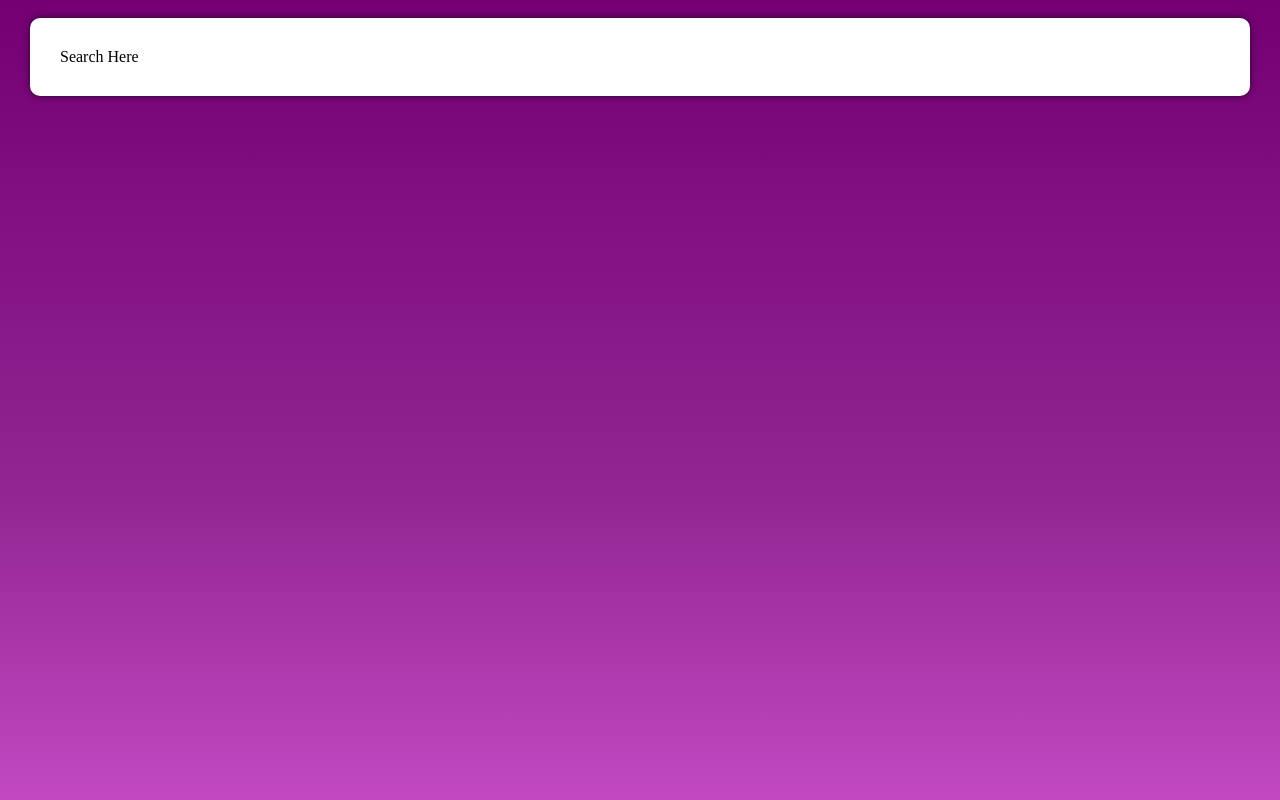
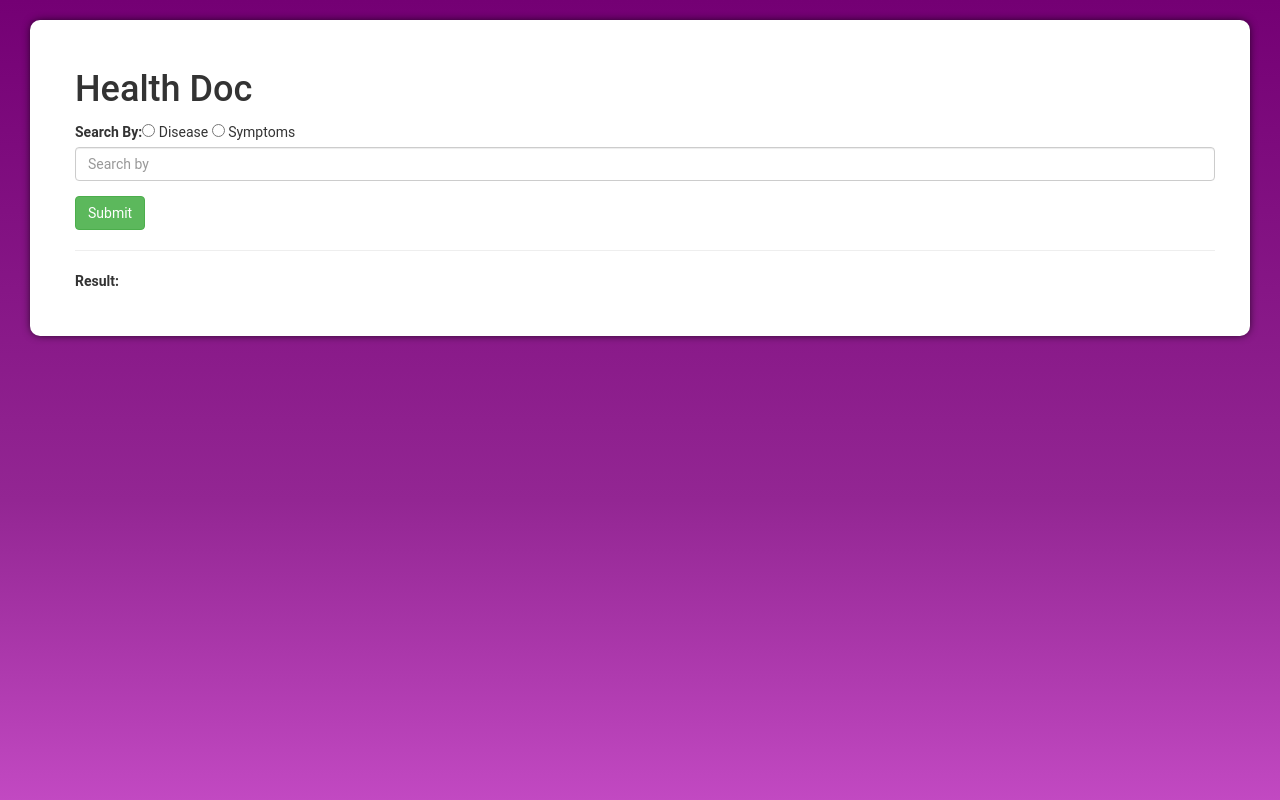
Before and after one commit to sahariardev/HealthDoc-frontend, an Angular app: page / in a window 1280 px wide. Shown: the top 800 px of the page. Built offline with nearby package versions, Linux system fonts and the light colour scheme.

Commit message:
search by disease and symptom done

```diff
--- a/package.json
+++ b/package.json
@@ -11,11 +11,13 @@
   },
   "private": true,
   "dependencies": {
-    "@angular/animations": "~7.2.0",
+    "@angular/animations": "^7.2.9",
+    "@angular/cdk": "^7.3.5",
     "@angular/common": "~7.2.0",
     "@angular/compiler": "~7.2.0",
     "@angular/core": "~7.2.0",
     "@angular/forms": "~7.2.0",
+    "@angular/material": "^7.3.5",
     "@angular/platform-browser": "~7.2.0",
     "@angular/platform-browser-dynamic": "~7.2.0",
     "@angular/router": "~7.2.0",
--- a/src/app/app.module.ts
+++ b/src/app/app.module.ts
@@ -1,10 +1,10 @@
 import { BrowserModule } from '@angular/platform-browser';
 import { NgModule } from '@angular/core';
-
+import { HttpClientModule } from '@angular/common/http';
 import { AppRoutingModule } from './app-routing.module';
 import { AppComponent } from './app.component';
 import { SearchPageComponent } from './search-page/search-page.component';
-
+import { FormsModule } from '@angular/forms';
 @NgModule({
 declarations: [
 AppComponent,
@@ -12,7 +12,9 @@ import { SearchPageComponent } from './search-page/search-page.component';
 ],
 imports: [
 BrowserModule,
-    AppRoutingModule
+AppRoutingModule,
+FormsModule ,
+HttpClientModule
 ],
 providers: [],
 bootstrap: [AppComponent]
--- a/src/app/search-page/search-page.component.css
+++ b/src/app/search-page/search-page.component.css
@@ -1,7 +1,9 @@
+@import url('https://unpkg.com/bootstrap@3.3.7/dist/css/bootstrap.min.css');
 .h-100
 {
-    height: 1000px;
+    min-height: 1000px;
     width: 100%;
+    padding-bottom: 100px;
 }
 .search-container
 {
@@ -11,3 +13,6 @@
     margin: 0px 30px;
     box-shadow: 0px 0px 10px -2px black;
 }
+* {
+    font-family: Roboto;
+  }
--- a/src/app/search-page/search-page.component.html
+++ b/src/app/search-page/search-page.component.html
@@ -1,6 +1,39 @@
 <div class="gradient-color-01 h-100">
   <div style="opacity:0;">Start here</div>
   <div class="search-container">
-    Search Here
+  <div class="container">
+  <h1>Health Doc</h1>
+
+  <form #searchInfo = "ngForm" (ngSubmit) = "onClickSubmit(searchInfo.value)">
+  <div class="form-group">
+  <label>Search By: </label>
+  <input type="radio" name="dissym" value="1" ngModel> Disease
+  <input type="radio" name="dissym" value="0" ngModel> Symptoms
+
+  <input type="text" class="form-control" ngModel id="name" name="disease"
+  placeholder="Search by" required>
   </div>
-</div>
+
+  <button type="submit" class="btn btn-success">Submit</button>
+<br/>
+<hr>
+  <label>Result:</label>
+  <div [innerHtml]="htmlVariable"></div>
+  <div class="container">
+      <ol>
+        <li *ngFor="let d of data">
+      <label>Name : {{d._source.name}}</label><br/>
+      <div>Symptoms:
+        <ul>
+          <li *ngFor="let s of d._source.symptom">{{s}}</li>
+          <hr>
+        </ul>
+      </div>
+      </li>
+    </ol>
+  </div>
+
+  </form>
+  </div>
+  </div>
+  </div>
--- a/src/app/search-page/search-page.component.ts
+++ b/src/app/search-page/search-page.component.ts
@@ -1,15 +1,59 @@
 import { Component, OnInit } from '@angular/core';
-
+import { HttpClient } from '@angular/common/http';
+import { $ } from 'protractor';
 @Component({
-  selector: 'app-search-page',
-  templateUrl: './search-page.component.html',
-  styleUrls: ['./search-page.component.css']
+selector: 'app-search-page',
+templateUrl: './search-page.component.html',
+styleUrls: ['./search-page.component.css']
 })
 export class SearchPageComponent implements OnInit {
 
-  constructor() { }
+constructor(private http: HttpClient) { }
 
-  ngOnInit() {
-  }
+ngOnInit() {
+}
+
+data = [];
+configUrl = "";
+onClickSubmit(data) {
+    this.htmlVariable ="";
+    console.log(data.dissym);
+    var disname;
+    if(data.dissym== 0){
+        this.configUrl = "http://192.168.50.137:8080/api/v1/search/by/symptoms/";
+        disname={
+            "symptoms" : data.disease.split(',')
+        };
+    }
+    else{
+        this.configUrl = "http://192.168.50.137:8080/api/v1/search/by/disease/";
+        disname={
+            "name" : data.disease
+        };
+    }
+        this.http.post(this.configUrl,
+            disname).subscribe(
+        (val) => {
+            console.log("POST call successful value returned in body",
+            val.hits.hits.length);
+            this.data = val.hits.hits;
+            if(val.hits.hits.length>0){
+                console.log("POST call successful value returned in body",
+            val);
+            console.log("POST call successful value returned in body",
+            val.hits.hits[0]);
+            }
+            else{
+                this.htmlVariable = "<span>No Data Found</span>";
+            }
+        },
+        response => {
+            console.log("POST call in error", response);
+        },
+        () => {
+            console.log("The POST observable is now completed.");
+        });
+// return this.http.get(this.configUrl);
+}
 
 }
```
Also changed, not shown: src/app/app.component.html (line endings or trailing spaces), 1 other file (tests, documents, lock files or other folders). Lines whose indentation alone changed are shown as unchanged.
